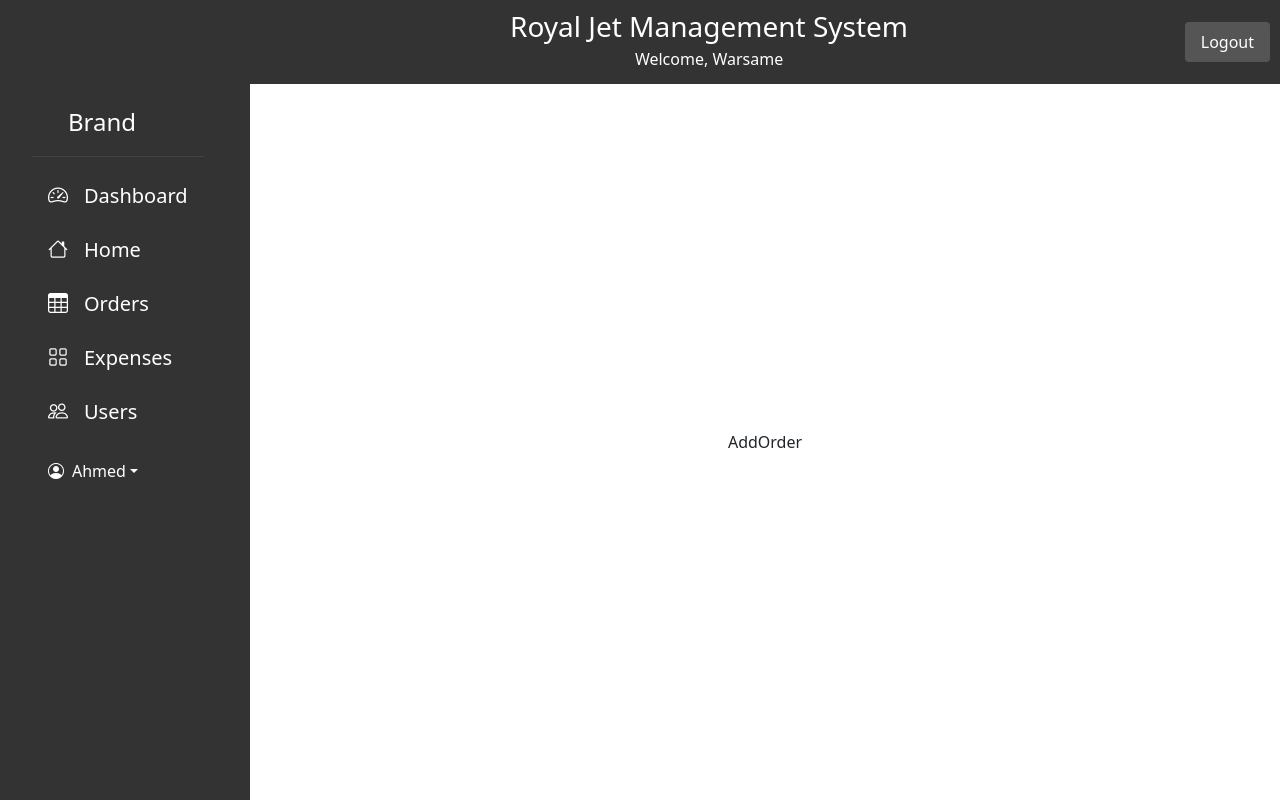
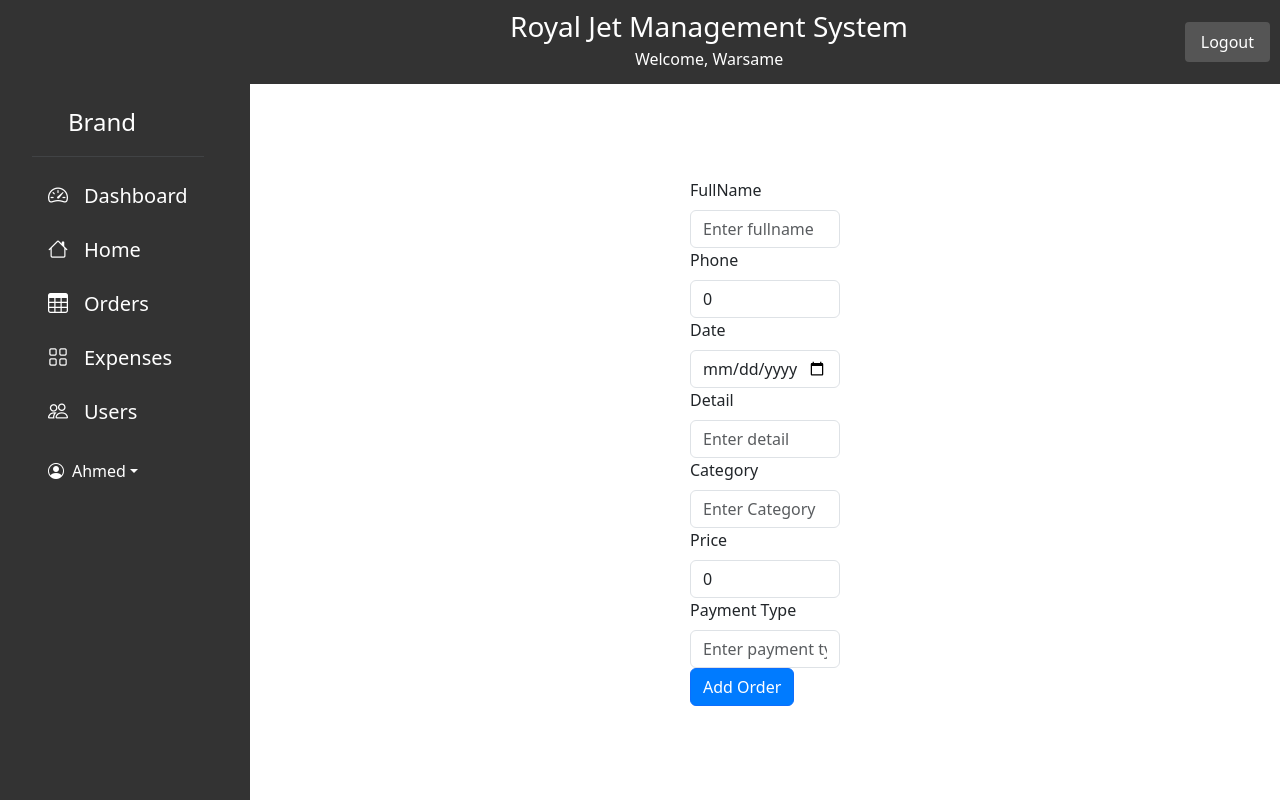
Before and after one commit to Hamda-Dahir/royaljet_project3, a React (Vite) app in the folder client/: page /add-order in a window 1280 px wide. Built offline with nearby package versions, Linux system fonts and the light colour scheme.

Commit message:
added add order form

```diff
--- a/client/src/order/AddOrder.jsx
+++ b/client/src/order/AddOrder.jsx
@@ -1,7 +1,124 @@
-import React from 'react';
+import React, { useState } from 'react';
+import { useNavigate } from 'react-router-dom';
+import { createOrder } from '../api';
+import { Form, Button } from 'react-bootstrap';
 
-const AddOrder = () => {
-  return <div>AddOrder</div>;
+const AddOrderForm = ({ onClose }) => {
+  const navigate = useNavigate();
+  const [newOrderData, setNewOrderData] = useState({
+    fullName: '',
+    phone: 0,
+    date: '',
+    details: '',
+    category: '',
+    price: 0,
+    paymentType: '',
+  });
+
+  const handleInputChange = (event) => {
+    const { name, value } = event.target;
+    setNewOrderData((prevOrderData) => ({
+      ...prevOrderData,
+      [name]: value,
+    }));
+  };
+
+  const handleAddOrder = async () => {
+    try {
+      await createOrder(newOrderData);
+      onClose(); // Close the modal after adding a Order
+      navigate('/orders');
+    } catch (error) {
+      console.error('Error creating orders:', error);
+    }
+  };
+
+  return (
+    <Form>
+      <Form.Group controlId="formName">
+        <Form.Label>FullName</Form.Label>
+        <Form.Control
+          type="text"
+          name="fullName" // should be "description"
+          value={newOrderData.fullName}
+          placeholder="Enter fullname"
+          onChange={handleInputChange}
+          required
+        />
+      </Form.Group>
+
+      <Form.Group controlId="formAmount">
+        <Form.Label>Phone</Form.Label>
+        <Form.Control
+          type="number"
+          name="phone"
+          value={newOrderData.phone}
+          placeholder="Enter phone number"
+          onChange={handleInputChange}
+          required
+        />
+      </Form.Group>
+      <Form.Group controlId="formDate">
+        <Form.Label>Date</Form.Label>
+        <Form.Control
+          type="date"
+          name="date"
+          value={newOrderData.date}
+          onChange={handleInputChange}
+          required
+        />
+      </Form.Group>
+
+      <Form.Group controlId="formCategory">
+        <Form.Label>Detail</Form.Label>
+        <Form.Control
+          type="text"
+          name="details"
+          value={newOrderData.details}
+          placeholder="Enter detail"
+          onChange={handleInputChange}
+          required
+        />
+      </Form.Group>
+      <Form.Group controlId="formCategory">
+        <Form.Label>Category</Form.Label>
+        <Form.Control
+          type="text"
+          name="category"
+          value={newOrderData.category}
+          placeholder="Enter Category"
+          onChange={handleInputChange}
+          required
+        />
+      </Form.Group>
+      <Form.Group controlId="formCategory">
+        <Form.Label>Price</Form.Label>
+        <Form.Control
+          type="number"
+          name="price"
+          value={newOrderData.price}
+          placeholder="Enter price"
+          onChange={handleInputChange}
+          required
+        />
+      </Form.Group>
+      <Form.Group controlId="formCategory">
+        <Form.Label>Payment Type</Form.Label>
+        <Form.Control
+          type="text"
+          name="paymentType"
+          value={newOrderData.paymentType}
+          placeholder="Enter payment type"
+          onChange={handleInputChange}
+          required
+        />
+      </Form.Group>
+
+      <Button variant="primary" onClick={handleAddOrder}>
+        Add Order
+      </Button>
+    </Form>
+  );
 };
 
-export default AddOrder;
+export default AddOrderForm;
```
